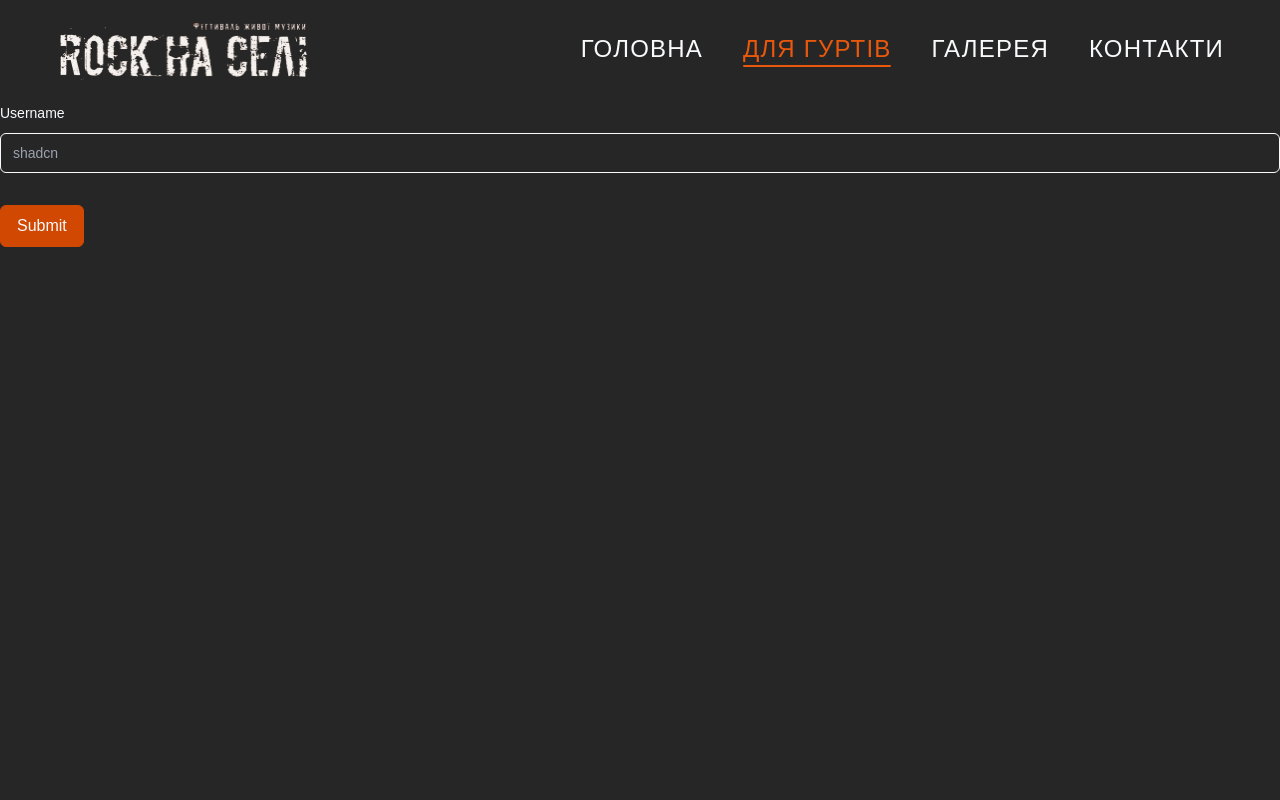
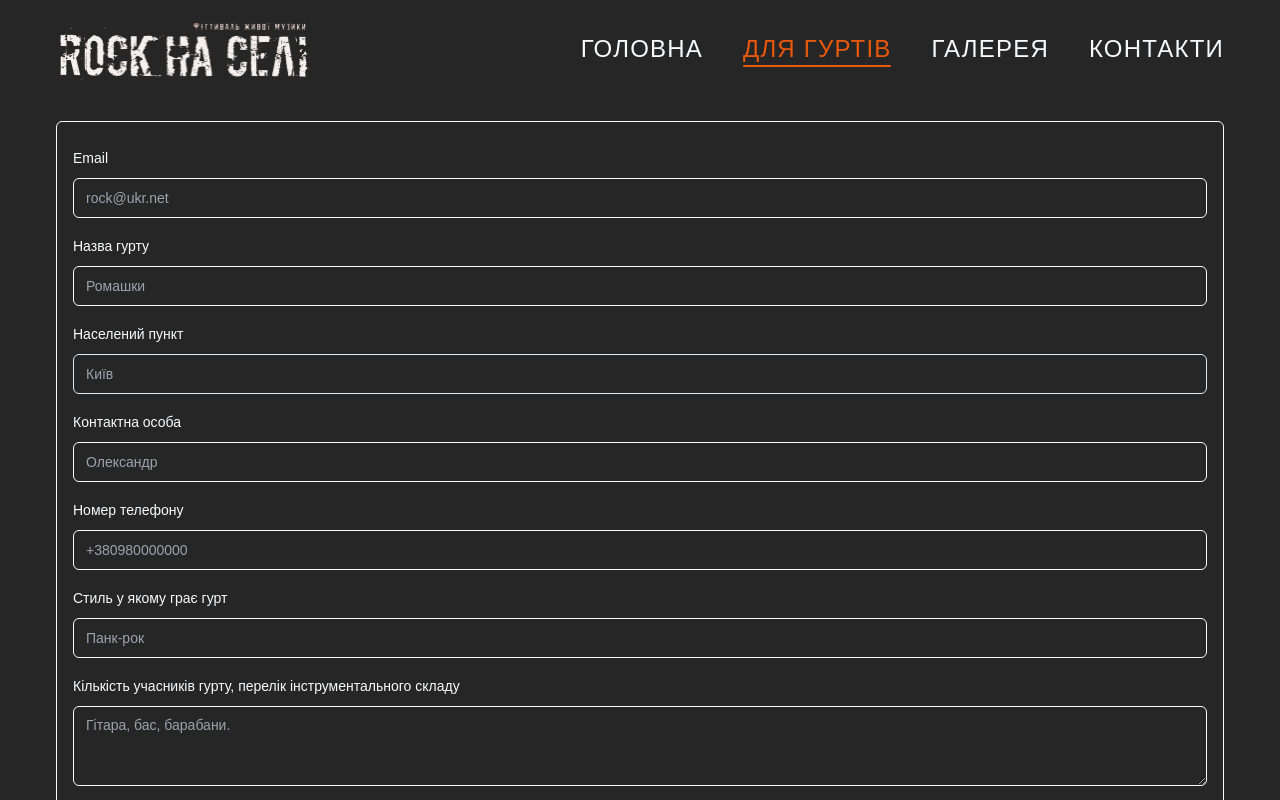
Before and after one commit to Oleksandr1914/rock-na-seli, a Next.js app: page /group in a window 1280 px wide. Shown: the top 800 px of the page. Built offline with nearby package versions, Linux system fonts and the light colour scheme; a web font is replaced by a local one.

Commit message:
added Group form

```diff
--- a/src/app/globals.css
+++ b/src/app/globals.css
@@ -31,6 +31,20 @@ body {
   -webkit-text-size-adjust: 100%;
 }
 
+input:-webkit-autofill,
+input:-webkit-autofill:hover,
+input:-webkit-autofill:focus,
+textarea:-webkit-autofill,
+textarea:-webkit-autofill:hover,
+textarea:-webkit-autofill:focus,
+select:-webkit-autofill,
+select:-webkit-autofill:hover,
+select:-webkit-autofill:focus {
+  border: 1px solid #e2e8f0;
+  -webkit-text-fill-color: #e2e8f0;
+  transition: background-color 5000s ease-in-out 0s;
+}
+
 .active {
   color: #ea580c;
 }
--- a/src/app/group/page.tsx
+++ b/src/app/group/page.tsx
@@ -3,7 +3,7 @@ import FormComponent from "@/components/FormCompoment/FormComponent";
 export default function Group() {
 
     return (
-        <section>
+        <section className="px-5 py-6 mobile:w-[480px] mobile:mx-auto tablet:w-[640px] tablet:px-8 tablet:pt-6 laptop:w-[1024px] leptop:px-10 laptop:pt-5 desktop:w-[1280px] desktop:px-14">
             <FormComponent />
         </section>
     )
--- a/src/components/Button/Button.tsx
+++ b/src/components/Button/Button.tsx
@@ -1,9 +1,10 @@
 import { ButtonProps } from "./Button.props";
+import { cn } from "@/lib/utils"
 
-export default function Button({ children, appearance = "orange", ...props }: ButtonProps): JSX.Element {
+export default function Button({ children, appearance = "orange", className, ...props }: ButtonProps): JSX.Element {
 
     const classAppearance = appearance === "orange" ? "px-4 py-2 rounded-md bg-buttonColor border border-solid border-buttonColor text-slate-100 hover:bg-activeLink hover:border-activeLink hover:transition-all "
         : "px-4 py-2 rounded-md border border-solid border-textColor text-textColor hover:text-hoverColor hover:border-hoverColor hover:transition-all"
 
-    return <button className={classAppearance}{...props}>{children}</button>
+    return <button className={cn(classAppearance, className)}{...props}>{children}</button>
 }
--- a/src/components/FormCompoment/FormComponent.tsx
+++ b/src/components/FormCompoment/FormComponent.tsx
@@ -13,18 +13,49 @@ import {
 } from "@/components/ui/form"
 import { Input } from "@/components/ui/input"
 import Button from "../Button/Button"
+import { Textarea } from "../ui/textarea"
 
 const formSchema = z.object({
-    username: z.string().min(2, {
-        message: "Username must be at least 2 characters.",
+    email: z.string().email({ message: "Невірна адреса електронної пошти" }).min(5, {
+        message: "Email - повинно бути не менше 5 символів.",
     }),
+    bandName: z.string().min(2, {
+        message: "Назва гурту - повинно бути не менше 2 символів.",
+    }),
+    contactPersonName: z.string().min(2, {
+        message: "Контактна особа - повинно бути не менше 2 символів.",
+    }),
+    address: z.string().min(3, {
+        message: "Населений пункт - повинно бути не менше 3 символів.",
+    }),
+    phone: z.string().refine((value) => /^\+380\s?(\(\d{2,3}\)|\d{2,3})[-.\s]?\d{2,3}[-.\s]?\d{2}[-.\s]?\d{2}$/.test(value), 'Невірно введений номер телефону'),
+    styleGroup: z.string().min(3, {
+        message: "Стиль гурту - повинно бути не менше 3 символів.",
+    }),
+    listOfInstrumentalBend: z.string().min(5, {
+        message: "Кількість учасників гурту - повинно бути не менше 5 символів.",
+    }),
+    informationGroup: z.string().min(10, {
+        message: "Інформація про гурт - повинно бути не менше 10 символів.",
+    }),
+    linksSocialNetworkPage: z.string(),
+    linksToBandVideo: z.string(),
 })
 
 export default function FormComponent() {
     const form = useForm<z.infer<typeof formSchema>>({
         resolver: zodResolver(formSchema),
         defaultValues: {
-            username: "",
+            email: "",
+            bandName: "",
+            address: "",
+            contactPersonName: "",
+            phone: "",
+            styleGroup: "",
+            listOfInstrumentalBend: "",
+            informationGroup: "",
+            linksSocialNetworkPage: "",
+            linksToBandVideo: "",
         },
     })
 
@@ -34,21 +65,143 @@ export default function FormComponent() {
 
     return (
         <Form {...form}>
-            <form onSubmit={form.handleSubmit(onSubmit)} className="space-y-8">
+            <form onSubmit={form.handleSubmit(onSubmit)} className="flex flex-col gap-4 py-6 px-4 border rounded-md">
                 <FormField
                     control={form.control}
-                    name="username"
+                    name="email"
                     render={({ field }) => (
                         <FormItem>
-                            <FormLabel>Username</FormLabel>
+                            <FormLabel>Email</FormLabel>
                             <FormControl>
-                                <Input placeholder="shadcn" {...field} />
+                                <Input placeholder="rock@ukr.net" className="mt-2" {...field} />
                             </FormControl>
-                            <FormMessage />
+                            <FormMessage className="text-errorColor" />
                         </FormItem>
                     )}
                 />
-                <Button type="submit">Submit</Button>
+                <FormField
+                    control={form.control}
+                    name="bandName"
+                    render={({ field }) => (
+                        <FormItem>
+                            <FormLabel>Назва гурту</FormLabel>
+                            <FormControl>
+                                <Input placeholder="Ромашки" className="mt-2" {...field} />
+                            </FormControl>
+                            <FormMessage className="text-errorColor" />
+                        </FormItem>
+                    )}
+                />
+                <FormField
+                    control={form.control}
+                    name="address"
+                    render={({ field }) => (
+                        <FormItem>
+                            <FormLabel>Населений пункт</FormLabel>
+                            <FormControl>
+                                <Input placeholder="Київ" className="mt-2 text-textColor" {...field} />
+                            </FormControl>
+                            <FormMessage className="text-errorColor" />
+                        </FormItem>
+                    )}
+                />
+                <FormField
+                    control={form.control}
+                    name="contactPersonName"
+                    render={({ field }) => (
+                        <FormItem>
+                            <FormLabel>Контактна особа</FormLabel>
+                            <FormControl>
+                                <Input placeholder="Олександр" className="mt-2" {...field} />
+                            </FormControl>
+                            <FormMessage className="text-errorColor" />
+                        </FormItem>
+                    )}
+                />
+                <FormField
+                    control={form.control}
+                    name="phone"
+                    render={({ field }) => (
+                        <FormItem>
+                            <FormLabel>Номер телефону</FormLabel>
+                            <FormControl>
+                                <Input placeholder="+380980000000" className="mt-2" {...field} />
+                            </FormControl>
+                            <FormMessage className="text-errorColor" />
+                        </FormItem>
+                    )}
+                />
+                <FormField
+                    control={form.control}
+                    name="styleGroup"
+                    render={({ field }) => (
+                        <FormItem>
+                            <FormLabel>Стиль у якому грає гурт</FormLabel>
+                            <FormControl>
+                                <Input placeholder="Панк-рок" className="mt-2" {...field} />
+                            </FormControl>
+                            <FormMessage className="text-errorColor" />
+                        </FormItem>
+                    )}
+                />
+                <FormField
+                    control={form.control}
+                    name="listOfInstrumentalBend"
+                    render={({ field }) => (
+                        <FormItem>
+                            <FormLabel>Кількість учасників гурту, перелік інструментального складу
+                            </FormLabel>
+                            <FormControl>
+                                <Textarea placeholder="Гітара, бас, барабани." className="mt-2" {...field} />
+                            </FormControl>
+                            <FormMessage className="text-errorColor" />
+                        </FormItem>
+                    )}
+                />
+                <FormField
+                    control={form.control}
+                    name="informationGroup"
+                    render={({ field }) => (
+                        <FormItem>
+                            <FormLabel>Коротка інформація про гурт
+                            </FormLabel>
+                            <FormControl>
+                                <Textarea placeholder="Коли заснований, особисті досягнення і т.д." className="mt-2" {...field} />
+                            </FormControl>
+                            <FormMessage className="text-errorColor" />
+                        </FormItem>
+                    )}
+                />
+                <FormField
+                    control={form.control}
+                    name="linksSocialNetworkPage"
+                    render={({ field }) => (
+                        <FormItem>
+                            <FormLabel>Посилання на сторінки соціальних мереж, youtube каналів, сайту гурту
+                            </FormLabel>
+                            <FormControl>
+                                <Textarea placeholder="Додавати позиції за наявності" className="mt-2" {...field} />
+                            </FormControl>
+                            <FormMessage className="text-errorColor" />
+                        </FormItem>
+                    )}
+                />
+                <FormField
+                    control={form.control}
+                    name="linksToBandVideo"
+                    render={({ field }) => (
+                        <FormItem>
+                            <FormLabel>Посилання на відеозаписи гурту (вітається live-відео!)
+                            </FormLabel>
+                            <FormControl>
+                                <Textarea placeholder="Додавати позиції за наявності" className="mt-2" {...field} />
+                            </FormControl>
+                            <FormMessage className="text-errorColor" />
+                        </FormItem>
+                    )}
+                />
+
+                <Button type="submit" className="w-32 mt-8 ml-auto">Відправити</Button>
             </form>
         </Form>
     )
--- a/src/components/ui/form.tsx
+++ b/src/components/ui/form.tsx
@@ -78,7 +78,7 @@ const FormItem = React.forwardRef<
 
   return (
     <FormItemContext.Provider value={{ id }}>
-      <div ref={ref} className={cn("space-y-2", className)} {...props} />
+      <div ref={ref} className={cn(className)} {...props} />
     </FormItemContext.Provider>
   )
 })
@@ -93,7 +93,7 @@ const FormLabel = React.forwardRef<
   return (
     <Label
       ref={ref}
-      className={cn(error && "text-red-500 dark:text-red-900", className)}
+      className={cn(error && "text-errorColor", className)}
       htmlFor={formItemId}
       {...props}
     />
@@ -123,22 +123,22 @@ const FormControl = React.forwardRef<
 })
 FormControl.displayName = "FormControl"
 
-const FormDescription = React.forwardRef<
-  HTMLParagraphElement,
-  React.HTMLAttributes<HTMLParagraphElement>
->(({ className, ...props }, ref) => {
-  const { formDescriptionId } = useFormField()
+// const FormDescription = React.forwardRef<
+//   HTMLParagraphElement,
+//   React.HTMLAttributes<HTMLParagraphElement>
+// >(({ className, ...props }, ref) => {
+//   const { formDescriptionId } = useFormField()
 
-  return (
-    <p
-      ref={ref}
-      id={formDescriptionId}
-      className={cn("text-sm text-slate-500 dark:text-slate-400", className)}
-      {...props}
-    />
-  )
-})
-FormDescription.displayName = "FormDescription"
+//   return (
+//     <p
+//       ref={ref}
+//       id={formDescriptionId}
+//       className={cn("text-sm text-slate-500 dark:text-slate-400", className)}
+//       {...props}
+//     />
+//   )
+// })
+// FormDescription.displayName = "FormDescription"
 
 const FormMessage = React.forwardRef<
   HTMLParagraphElement,
@@ -155,7 +155,7 @@ const FormMessage = React.forwardRef<
     <p
       ref={ref}
       id={formMessageId}
-      className={cn("text-sm font-medium text-red-500 dark:text-red-900", className)}
+      className={cn("text-sm font-medium text-errorColor", className)}
       {...props}
     >
       {body}
@@ -170,7 +170,7 @@ export {
   FormItem,
   FormLabel,
   FormControl,
-  FormDescription,
+  // FormDescription,
   FormMessage,
   FormField,
 }
--- a/src/components/ui/input.tsx
+++ b/src/components/ui/input.tsx
@@ -11,7 +11,7 @@ const Input = React.forwardRef<HTMLInputElement, InputProps>(
       <input
         type={type}
         className={cn(
-          "flex h-10 w-full rounded-md border border-slate-200  bg-backgroundMain px-3 py-2 text-sm  disabled:cursor-not-allowed  disabled:opacity-50",
+          "flex h-10 w-full rounded-md border bg-backgroundMain px-3 py-2 text-sm  disabled:cursor-not-allowed  disabled:opacity-50 outline-outlineColor outline-1",
           className
         )}
         ref={ref}
--- a/src/components/ui/label.tsx
+++ b/src/components/ui/label.tsx
@@ -13,7 +13,7 @@ const labelVariants = cva(
 const Label = React.forwardRef<
   React.ElementRef<typeof LabelPrimitive.Root>,
   React.ComponentPropsWithoutRef<typeof LabelPrimitive.Root> &
-    VariantProps<typeof labelVariants>
+  VariantProps<typeof labelVariants>
 >(({ className, ...props }, ref) => (
   <LabelPrimitive.Root
     ref={ref}
--- /dev/null
+++ b/src/components/ui/textarea.tsx
@@ -0,0 +1,24 @@
+import * as React from "react"
+
+import { cn } from "@/lib/utils"
+
+export interface TextareaProps
+  extends React.TextareaHTMLAttributes<HTMLTextAreaElement> { }
+
+const Textarea = React.forwardRef<HTMLTextAreaElement, TextareaProps>(
+  ({ className, ...props }, ref) => {
+    return (
+      <textarea
+        className={cn(
+          "flex min-h-[80px] w-full rounded-md border border-slate-200 bg-backgroundMain px-3 py-2 text-sm ring-offset-white  disabled:opacity-50  outline-outlineColor outline-1",
+          className
+        )}
+        ref={ref}
+        {...props}
+      />
+    )
+  }
+)
+Textarea.displayName = "Textarea"
+
+export { Textarea }
--- a/tailwind.config.js
+++ b/tailwind.config.js
@@ -16,6 +16,8 @@ module.exports = {
       activeLink: " #ea580c",
       hoverColor: "#fb923c",
       buttonColor: "#d04802",
+      errorColor: "#ec291c",
+      outlineColor: "#909294",
     },
     screens: {
       mobile: "480px",
```
